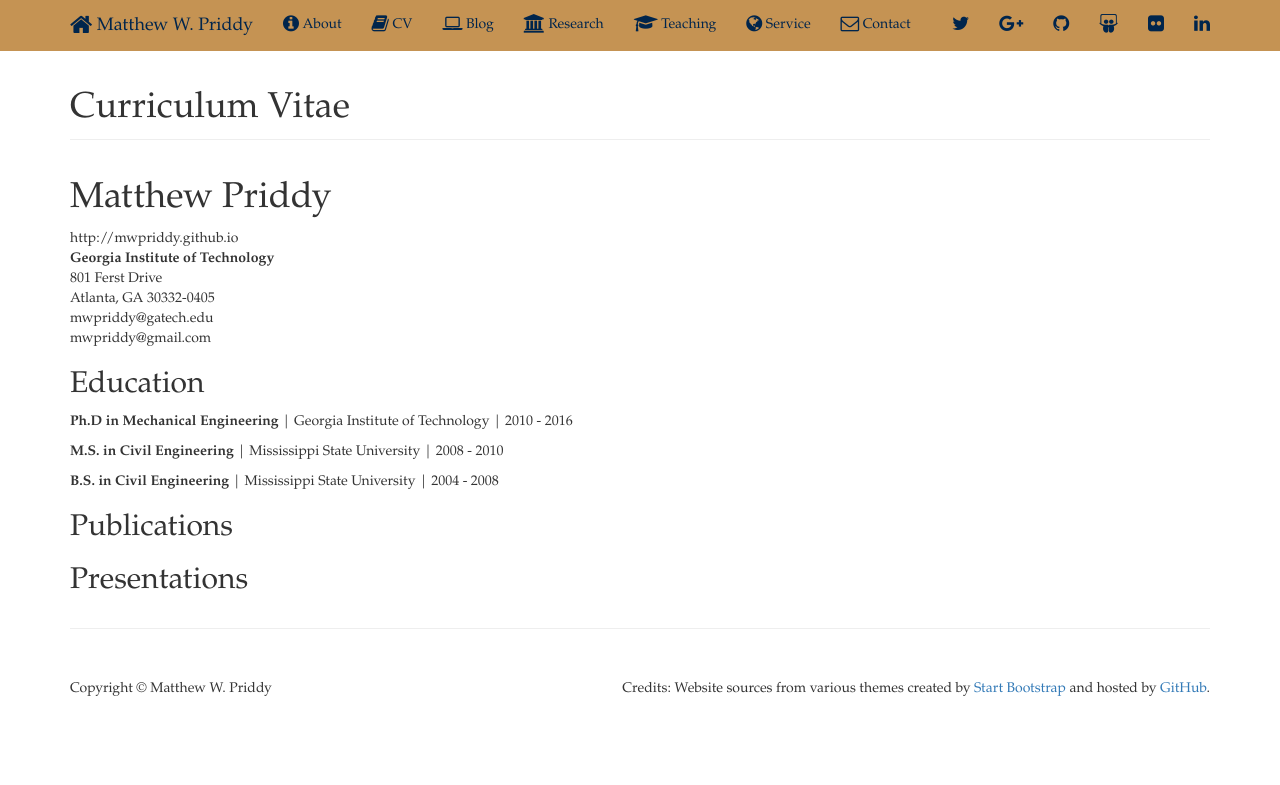
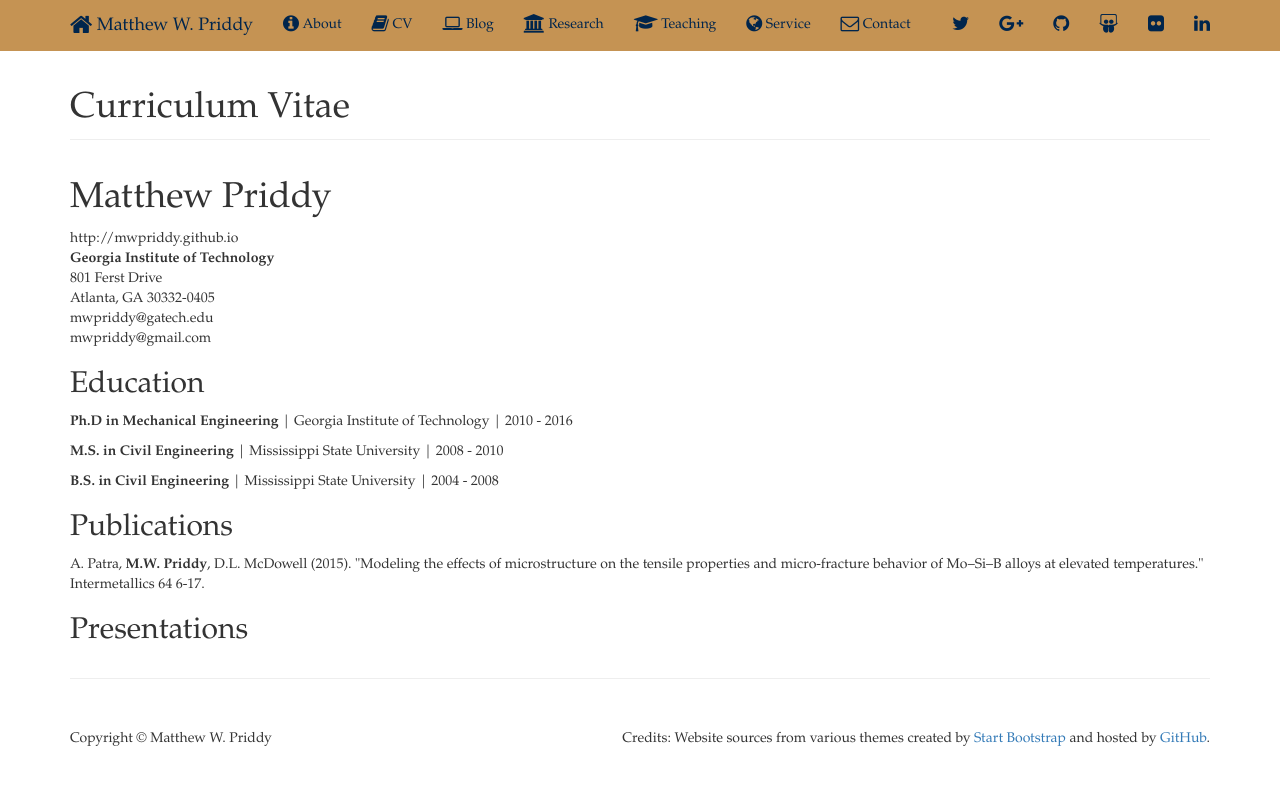
Before and after one commit to mwpriddy/mwpriddy.github.io, a Jekyll site: the page built from cv/index.html, in a window 1280 px wide. Shown: the top 785 px of the page. Built offline with Jekyll 4.4.1, drawn with Linux system fonts in a browser that asks for light colours; nearby versions of some CDN libraries; comment, search, counter and statistics services are not loaded.

Commit message:
add mo-si-b publication
A. Patra, M.W. Priddy, D.L. McDowell, Modeling the effects of microstructure on the tensile properties and micro-fracture behavior of Mo-Si-B alloys at elevated temperatures, Intermetallics. 64 (2015) 6–17.

```diff
--- a/cv/index.html
+++ b/cv/index.html
@@ -28,6 +28,7 @@ title: Curriculum Vitae
 
 		<h2>Publications</h2>
 
+		<p>A. Patra, <strong>M.W. Priddy</strong>, D.L. McDowell (2015). "Modeling the effects of microstructure on the tensile properties and micro-fracture behavior of Mo–Si–B alloys at elevated temperatures." Intermetallics 64 6-17.</p>
 	<!--	<p><strong>Last Name, F.</strong> (204). Title of a Chapter You Wrote for a Book. In I.M Editor (Ed.), <em>The Book I Contributed To</em> (pp. 97-108). City, ST: Publisher Name. Chapter available at: <a href="#">http://permalink</a>. -->
 
 		<h2>Presentations</h2>
```
